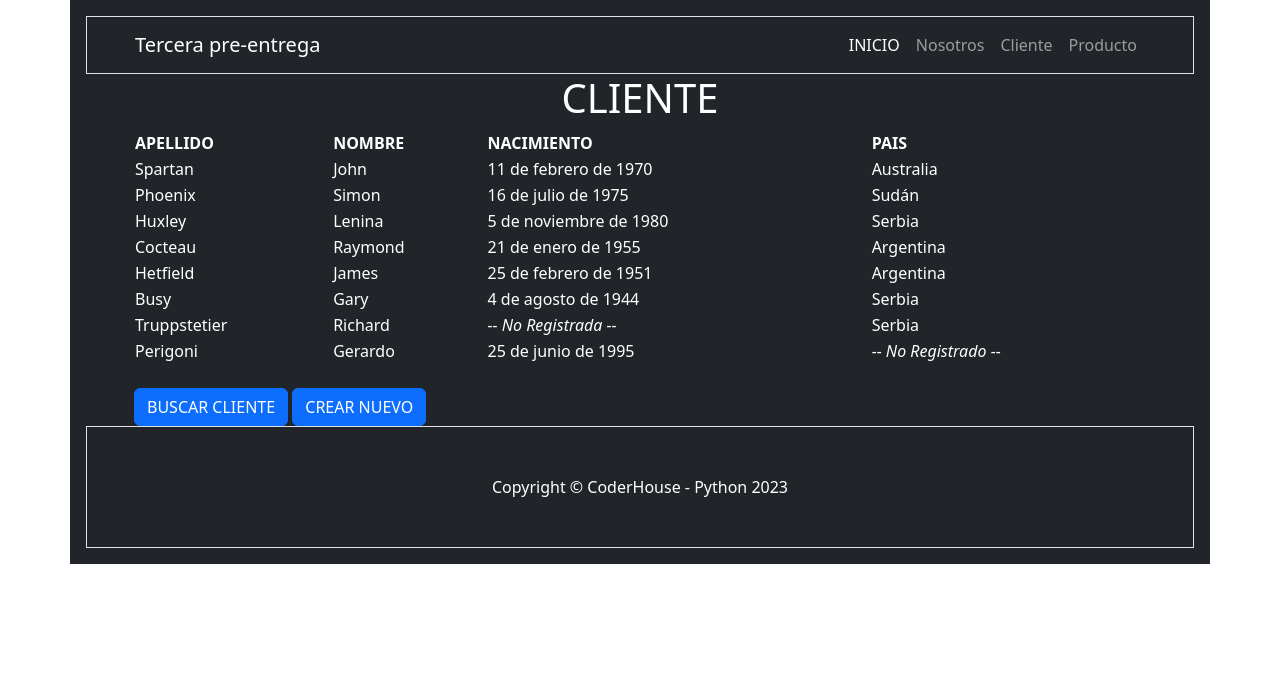
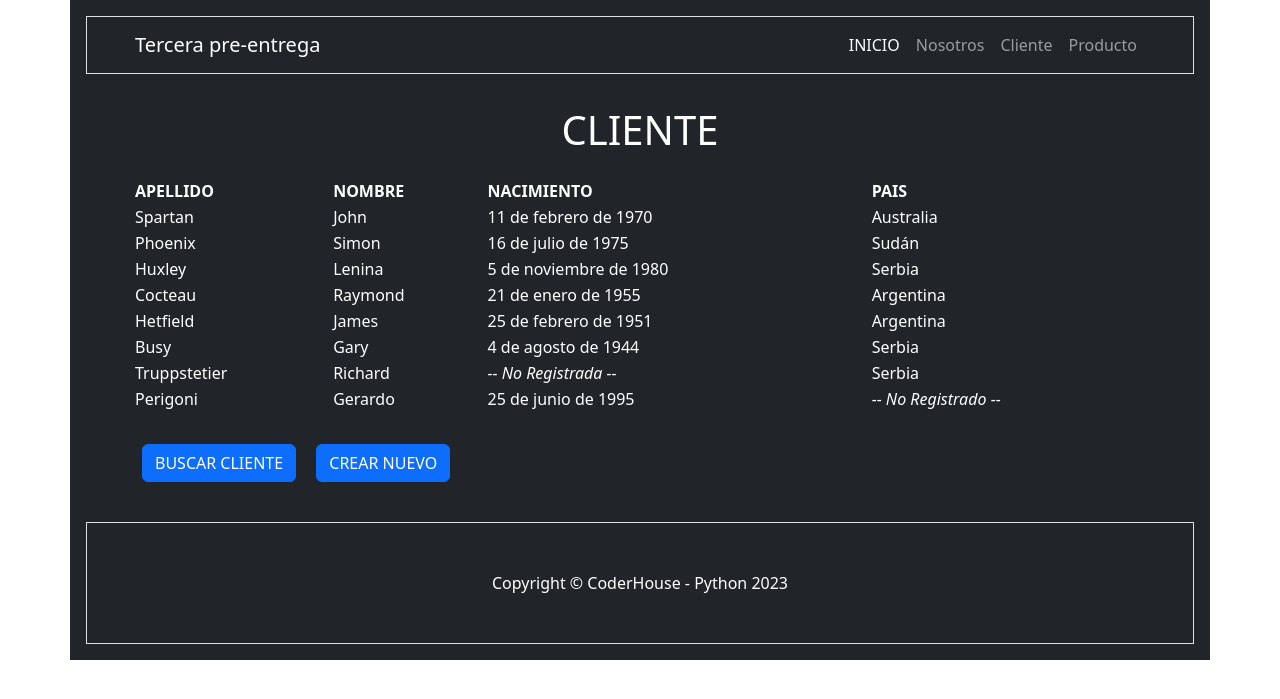
Before and after one commit to ccozz/ProyectoFinal-Colombo, a Django app: page /cliente/ in a window 1280 px wide. Shown: the top 699 px of the page. Run offline with Django 5.2, Linux system fonts and the light colour scheme; data comes from the database, SQL or seed files in the repository; some libraries are stand-ins or nearby versions.

Commit message:
margin added

```diff
--- a/project/cliente/templates/cliente/index.html
+++ b/project/cliente/templates/cliente/index.html
@@ -35,7 +35,7 @@
         {% endfor %}
     </table>
     <br>
-    <a href="{% url 'cliente:clientes-buscar' %}" class="btn btn-primary">BUSCAR CLIENTE</a>
-    <a href="{% url 'cliente:crear' %}" class="btn btn-primary">CREAR NUEVO</a>
+    <a href="{% url 'cliente:clientes-buscar' %}" class="btn btn-primary" style="margin: 0.5em;">BUSCAR CLIENTE</a>
+    <a href="{% url 'cliente:crear' %}" class="btn btn-primary" style="margin: 0.5em;">CREAR NUEVO</a>
 
 {% endblock contenido %}
--- a/project/core/templates/core/base.html
+++ b/project/core/templates/core/base.html
@@ -19,7 +19,7 @@
             <!-- Page Content-->
             <div class="container px-4 px-lg-5">
 
-                <h1 class="font-weight-light text-center">
+                <h1 class="font-weight-light text-center mt-4 mb-4">
                     {% block contenido_titulo %}
                     {% endblock contenido_titulo %}
                 </h1>
--- a/project/core/templates/core/footer.html
+++ b/project/core/templates/core/footer.html
@@ -1,4 +1,6 @@
 <!-- Footer-->
-<footer class="py-5 bg-dark border">
-    <div class="container px-4 px-lg-5"><p class="m-0 text-center text-white">Copyright &copy; CoderHouse - Python 2023</p></div>
+<footer class="py-5 bg-dark border" style="margin-top: 2em;">
+    <div class="container px-4 px-lg-5">
+        <p class="m-0 text-center text-white">Copyright &copy; CoderHouse - Python 2023</p>
+    </div>
 </footer>
--- a/project/core/templates/core/navbar.html
+++ b/project/core/templates/core/navbar.html
@@ -1,5 +1,5 @@
 <!-- Responsive navbar-->
-<nav class="navbar navbar-expand-lg navbar-dark bg-dark border">
+<nav class="navbar navbar-expand-lg navbar-dark bg-dark border" style="margin-bottom: 2em;">
     <div class="container px-5">
         <a class="navbar-brand" href="#!">Tercera pre-entrega</a>
         <button class="navbar-toggler" type="button" data-bs-toggle="collapse" data-bs-target="#navbarSupportedContent" aria-controls="navbarSupportedContent" aria-expanded="false" aria-label="Toggle navigation"><span class="navbar-toggler-icon"></span></button>
```
